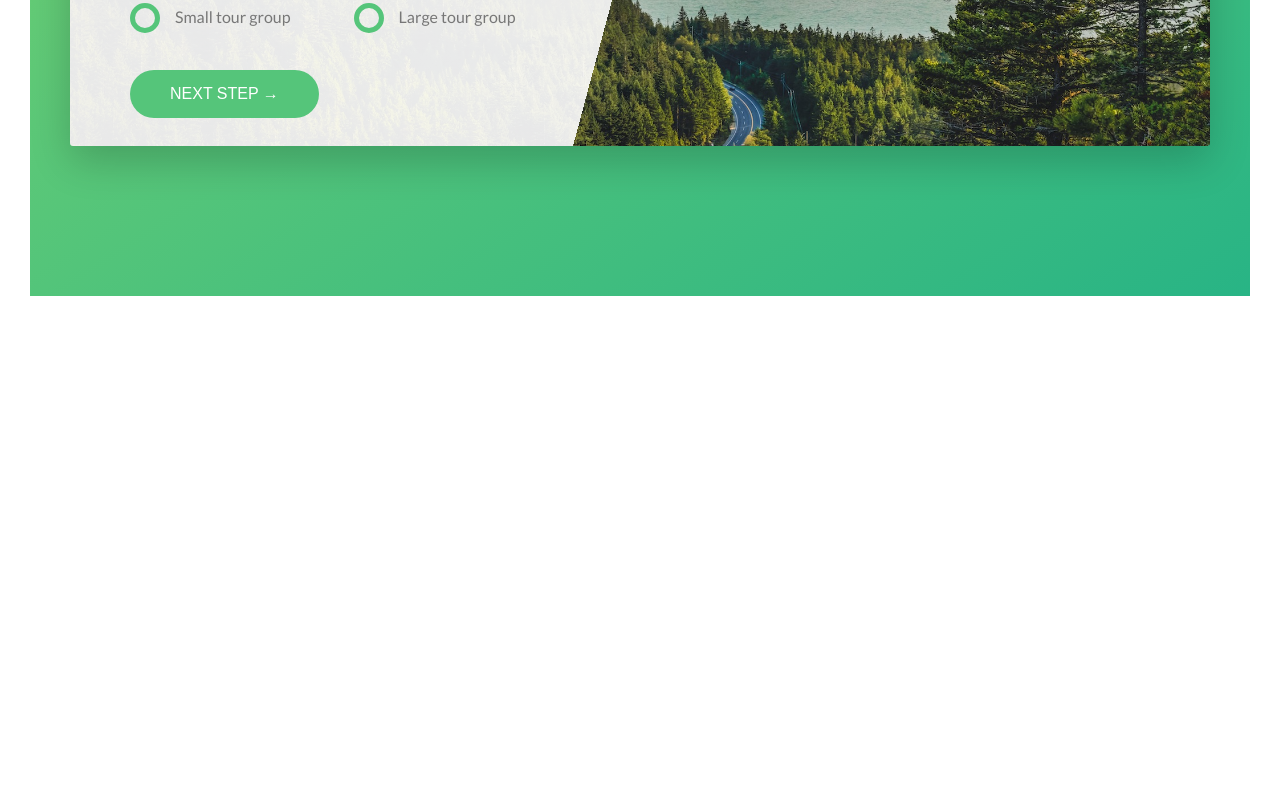
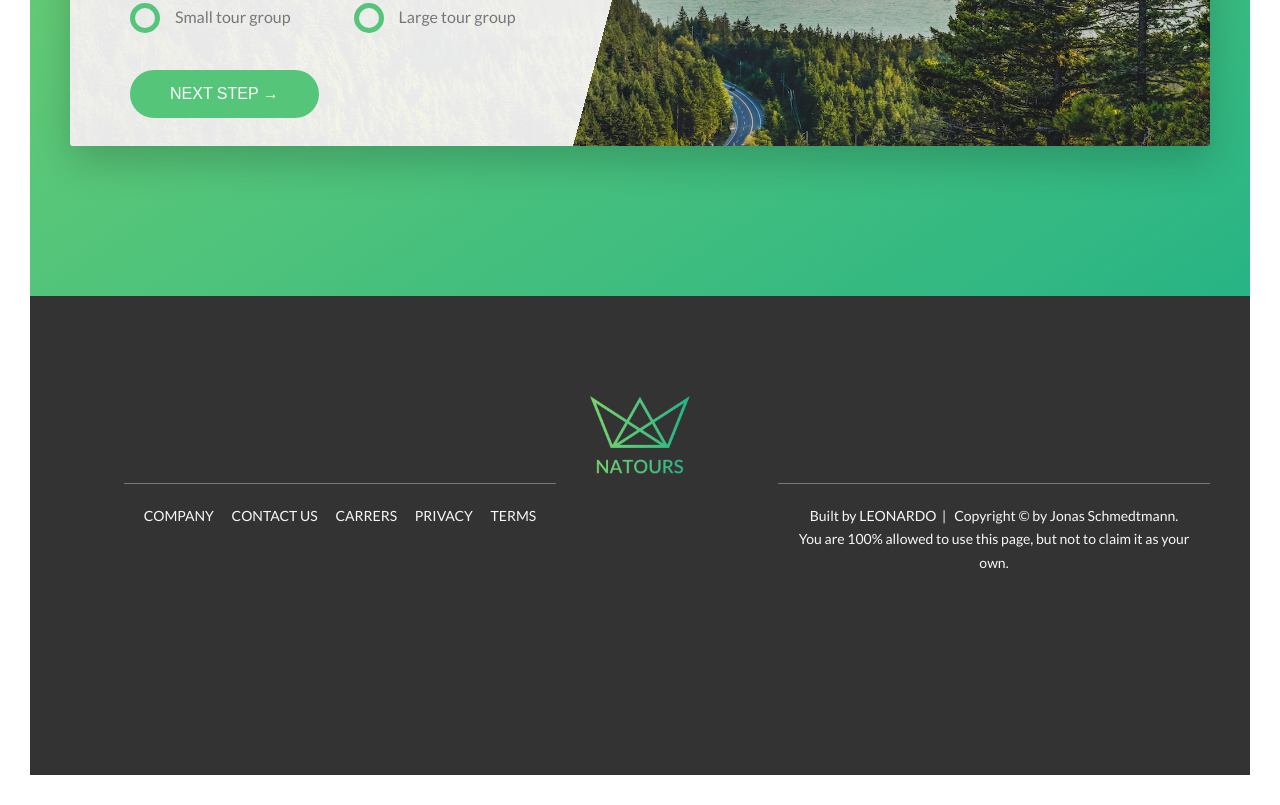
Before and after one commit to lejonu/Advanced-CSS-and-Sass-Flexbox-Grid-Animations-and-More-, a website: page index.html in a window 1280 px wide. Shown: the part 5017-5822 px from the top of the page. Before the commit the page ends 5343 px from the top, so only its background shows below. Drawn offline with Linux system fonts and the light colour scheme.

Commit message:
Building the Footer

```diff
--- a/index.html
+++ b/index.html
@@ -377,5 +377,44 @@
         </div>
       </section>
     </main>
+
+    <footer class="footer">
+      <div class="footer__logo-box">
+        <img src="img/logo-green-2x.png" alt="" class="footer__logo" />
+        <div class="row">
+          <div class="col-1-of-2">
+            <div class="footer__navigation">
+              <ul class="footer__list">
+                <li class="footer__item">
+                  <a href="#" class="footer__link">Company</a>
+                </li>
+                <li class="footer__item">
+                  <a href="#" class="footer__link">Contact us</a>
+                </li>
+                <li class="footer__item">
+                  <a href="#" class="footer__link">Carrers</a>
+                </li>
+                <li class="footer__item">
+                  <a href="#" class="footer__link">Privacy</a>
+                </li>
+                <li class="footer__item">
+                  <a href="#" class="footer__link">Terms</a>
+                </li>
+              </ul>
+            </div>
+          </div>
+          <div class="col-1-of-2">
+            <p class="footer__copyright">
+              Built by
+              <a href="https://swaramadra.net" class="footer__link"
+                >Leonardo &nbsp;| &nbsp;
+              </a>
+              Copyright &copy; by Jonas Schmedtmann. You are 100% allowed to use
+              this page, but not to claim it as your own.
+            </p>
+          </div>
+        </div>
+      </div>
+    </footer>
   </body>
 </html>
--- /dev/null
+++ b/sass/layouts/_footer.scss
@@ -0,0 +1,60 @@
+.footer {
+  background-color: $color-grey-dark-3;
+  padding: 10rem 0;
+  font-size: 1.4rem;
+  color: $color-grey-light-1;
+
+  &__logo-box {
+    text-align: center;
+    margin-bottom: 8rem;
+  }
+
+  &__logo {
+    width: 10rem;
+    height: auto;
+  }
+
+  &__navigation {
+    border-top: 1px solid $color-grey-dark;
+    padding: 2rem;
+    display: inline-block;
+  }
+
+  &__list {
+    list-style: none;
+  }
+
+  &__item {
+    display: inline-block;
+
+    &:not(:last-child) {
+      margin-right: 1.5rem;
+    }
+  }
+
+  &__link {
+    &:link,
+    &:visited {
+      color: $color-grey-light-1;
+      background-color: $color-grey-dark-3;
+      text-decoration: none;
+      text-transform: uppercase;
+      display: inline-block;
+      transition: all 0.2s;
+    }
+
+    &:hover,
+    &:active {
+      color: $color-primary;
+      box-shadow: 0 1rem 2rem rgba($color-black, 0.4);
+      transform: rotate(5deg) scale(1.3);
+    }
+  }
+
+  &__copyright {
+    border-top: 1px solid $color-grey-dark;
+    padding: 2rem;
+    width: 80%;
+    float: right;
+  }
+}
--- a/sass/main.scss
+++ b/sass/main.scss
@@ -19,6 +19,7 @@
 
 @import "layouts/header";
 @import "layouts/grid";
+@import "layouts/footer";
 
 /* link pseudo classe */
 .heading-primary {
```
Also changed, not shown: css/style.css.
